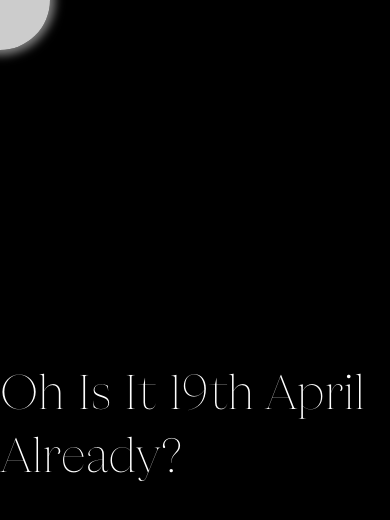
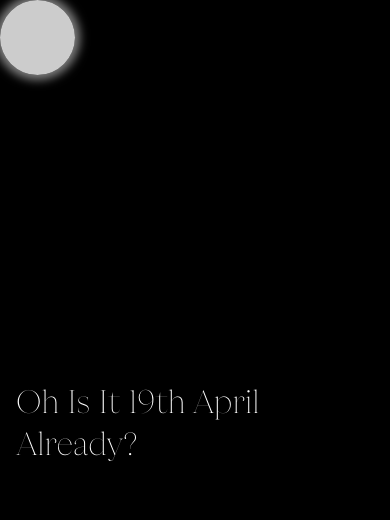
Before and after one commit to humaneediedofanxiety/scrambled-project, a website: page index.html in a window 390 px wide. Drawn offline with Linux system fonts and the light colour scheme.

Commit message:
Update styles.css

```diff
--- a/styles.css
+++ b/styles.css
@@ -35,11 +35,11 @@ body {
     z-index: -1;
 }
 
-div {
+.textcon {
     position: fixed;
     top: 0px;
     height: 100vh;
-    width: 100%;
+    width: 100vw;
     display: flex;
     align-items: center;
     justify-content: center;
@@ -69,10 +69,27 @@ h1 {
     font-weight: bold;
 }
 
-#myCanvas {
-    background-color: #1f1f1f;
-}
-
 a {
     text-decoration: none;
 }
+
+@media (max-width: 768px) {
+    h2 {
+        font-size: 42px;
+    }
+
+    #glow-effect {
+        width: 75px !important;
+        height: 75px !important;
+    }
+ }
+
+ @media (max-width: 468px) {
+
+    h2 {
+        font-size: 32px;
+        padding: 16px;
+    }
+
+
+  }
```
